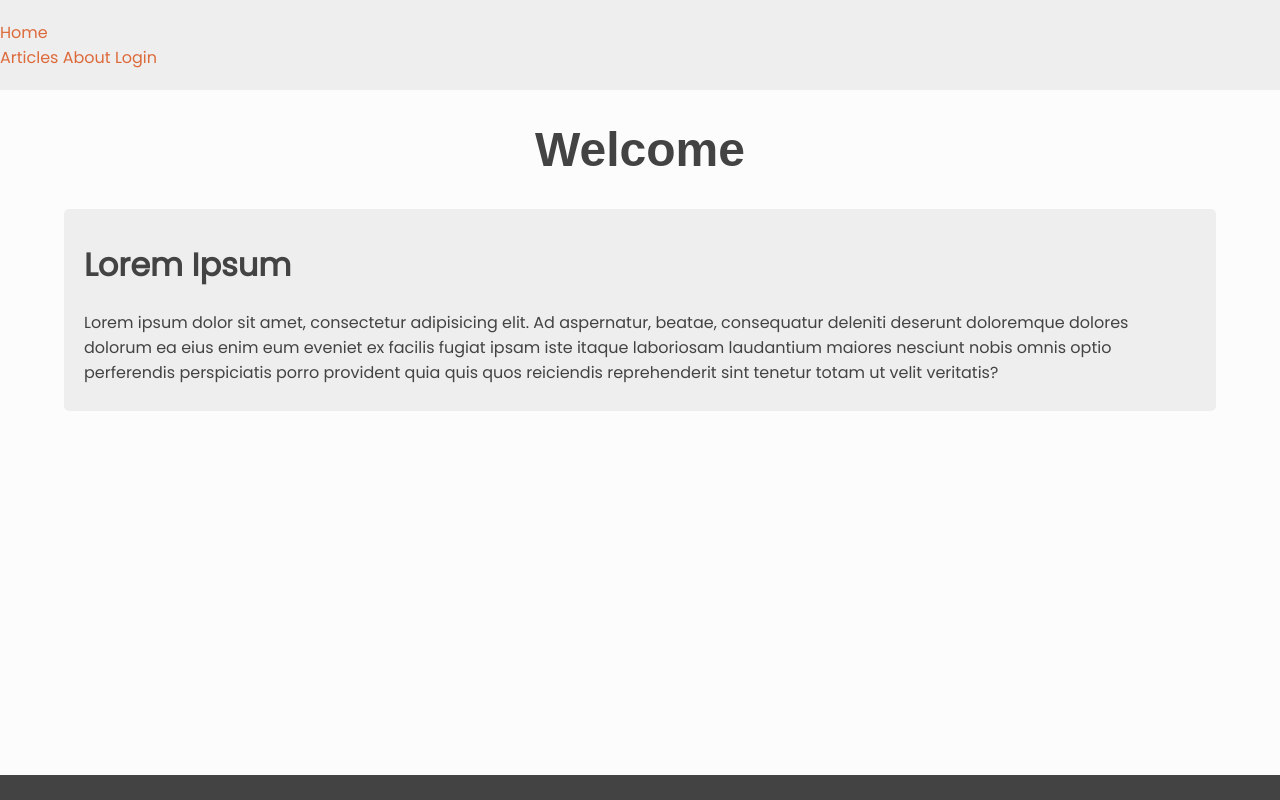
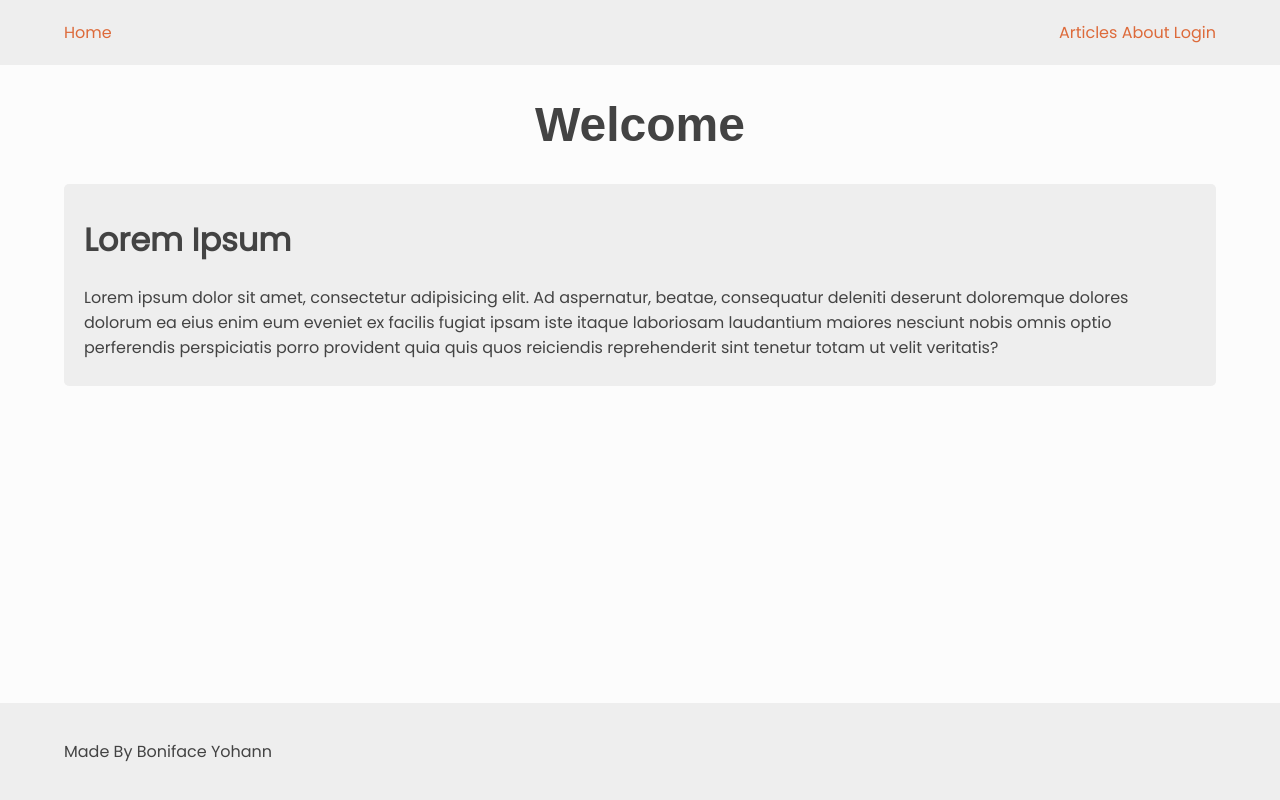
Before and after one commit to Sigmanificient/custom_php_mvc, a PHP site: page / in a window 1280 px wide. Run offline with PHP 8.4, Linux system fonts and the light colour scheme; some web fonts are replaced.

Commit message:
improving css

```diff
--- a/src/Public/css/main.css
+++ b/src/Public/css/main.css
@@ -16,10 +16,15 @@ body {
     font-family: 'Poppins', sans-serif;
 }
 
-header {
+header, footer {
+    display: grid;
+    place-items: center;
+    background-color: var(--primary-color-500);
     width: 100vw;
+}
+
+.flex {
     padding: 20px 0;
-    background-color: var(--primary-color-500);
     display: flex;
     justify-content: space-between;
     align-items: center;
@@ -51,8 +56,6 @@ h1.title {
 }
 
 footer {
-    width: 100vw;
-    background-color: var(--primary-color-600);
     position: fixed;
     bottom: 0;
 }
--- a/src/Views/template.phtml
+++ b/src/Views/template.phtml
@@ -17,7 +17,7 @@ $content = $content ?? "<p>Page temporarily unavailable</p>";
 </head>
 <body>
     <header>
-        <div class="container">
+        <div class="container flex">
             <a href="<?= SITE ?>">Home</a>
             <nav class="navbar">
                 <a href="<?= SITE ?>/Articles">Articles</a>
@@ -30,9 +30,12 @@ $content = $content ?? "<p>Page temporarily unavailable</p>";
         <?= $content ?>
     </main>
     <footer>
-        <a href="https://github.com/Sigmanificient">
-            <img src="" alt="">
-        </a>
+        <div class="container flex">
+            <p>Made By Boniface Yohann</p>
+            <a href="https://github.com/Sigmanificient">
+                <img src="" alt="">
+            </a>
+        </div>
     </footer>
 </body>
 </html>
```
